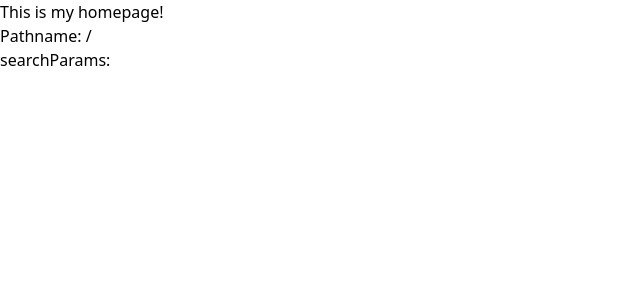
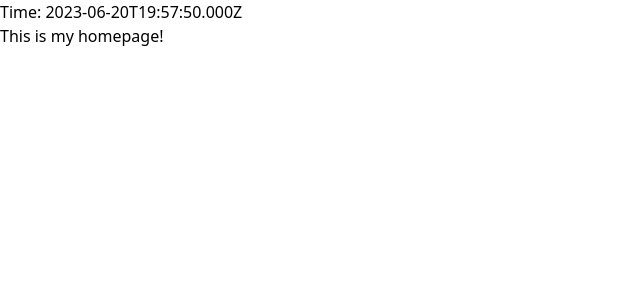
Before and after one commit to codemonument/bgf-einstellen-discord, a Next.js app: page / in a window 1280 px wide. Shown: the top 300 px of the page, without its empty margins (0-640 px from the left). Built offline with nearby package versions, Linux system fonts and the light colour scheme.

Commit message:
fix react query provider

```diff
--- a/src/app/example-client-component.tsx
+++ b/src/app/example-client-component.tsx
@@ -1,11 +1,17 @@
 "use client";
 
+import { useQuery } from "@tanstack/react-query";
 import { useRouter, usePathname, useSearchParams } from "next/navigation";
 
 export default function ExampleClientComponent() {
   const router = useRouter();
   const pathname = usePathname();
   const searchParams = useSearchParams();
+
+  const { data, isLoading } = useQuery<string>({
+    queryKey: ["example"],
+    queryFn: () => fetch("/api/example").then((res) => res.json()),
+  });
 
   //   TODo: Switch to tanstck query
   //   const res = await fetch("/api/example", { cache: "no-store" });
@@ -15,7 +21,8 @@ export default function ExampleClientComponent() {
     <div>
       <p>Pathname: {pathname}</p>
       <p>searchParams: {searchParams.toString()}</p>
-      {/* <p>Response from /api/example: {text}</p> */}
+      <p>Is /api/example loading?: {isLoading}</p>
+      <p>Response from /api/example: {data}</p>
     </div>
   );
 
--- a/src/app/layout.tsx
+++ b/src/app/layout.tsx
@@ -1,6 +1,6 @@
 import { type Metadata } from "next";
 import "../styles/globals.css";
-import { ReactQueryProvider } from "./tanstack-query-provider";
+import Providers from "./Providers";
 
 export const metadata: Metadata = {
   title: "Home",
@@ -15,13 +15,15 @@ export default function RootLayout({
   children: React.ReactNode;
 }) {
   return (
-    <ReactQueryProvider>
-      <html lang="en">
-        <head>
-          <link rel="icon" href="/favicon.ico" />
-        </head>
-        <body>{children}</body>
-      </html>
-    </ReactQueryProvider>
+    <html lang="en">
+      <head>
+        <link rel="icon" href="/favicon.ico" />
+      </head>
+      <body>
+        {/* Time: To avoid static rendering and caching! */}
+        <p>Time: {new Date().toISOString()}</p>
+        <Providers>{children}</Providers>
+      </body>
+    </html>
   );
 }
--- a/src/app/page.tsx
+++ b/src/app/page.tsx
@@ -8,7 +8,7 @@ export default function Page() {
   return (
     <section>
       <h1>This is my homepage!</h1>
-      <ExampleClientComponent />
+      {/* <ExampleClientComponent /> */}
     </section>
   );
 }
--- a/src/app/tanstack-query-provider.tsx
+++ /dev/null
@@ -1,15 +0,0 @@
-"use client";
-
-import { QueryClientProvider, QueryClient } from "@tanstack/react-query";
-
-const queryClient = new QueryClient();
-
-export const ReactQueryProvider = ({
-  children,
-}: {
-  children: React.ReactNode;
-}) => {
-  return (
-    <QueryClientProvider client={queryClient}>{children}</QueryClientProvider>
-  );
-};
```
